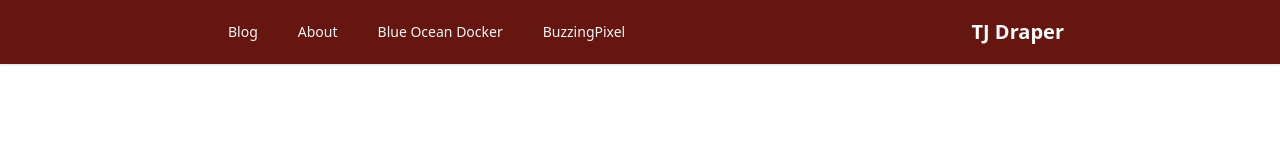
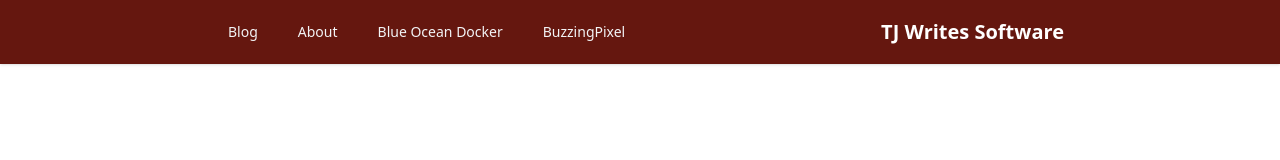
Before and after one commit to tjdraper/tjdraper.com-v7, an Astro site: page /Layout in a window 1280 px wide. Shown: the top 160 px of the page. Built offline with nearby package versions, Linux system fonts and the light colour scheme; Astro itself is replaced by a stand-in of ours; a web font is replaced by a local one.

Commit message:
Update tagline in nav

```diff
--- a/src/pages/MainNav.tsx
+++ b/src/pages/MainNav.tsx
@@ -89,7 +89,7 @@
                                     </div>
                                 </div>
                             </div>
-                            <div className="text-white text-xl font-bold mr-6">TJ Draper</div>
+                            <div className="text-white text-xl font-bold mr-6">TJ Writes Software</div>
                         </div>
                     </div>
 
```
